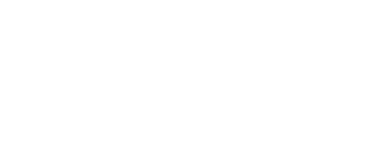
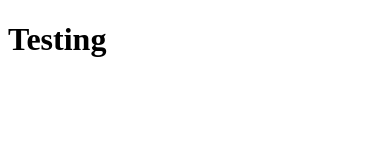
Before and after one commit to futurebound/odin-fullstack, a website: page projects/08-responsive-homepage/index.html in a window 390 px wide. Drawn offline with Linux system fonts and the light colour scheme.

```diff
--- a/projects/08-responsive-homepage/index.html
+++ b/projects/08-responsive-homepage/index.html
@@ -4,6 +4,9 @@
     <meta charset="UTF-8" />
     <meta name="viewport" content="width=device-width, initial-scale=1.0" />
     <title>Responsive Homepage</title>
+    <link rel="stylesheet" href="./style.css" />
   </head>
-  <body></body>
+  <body>
+    <h1>Testing</h1>
+  </body>
 </html>
```
Also changed, not shown: projects/08-responsive-homepage/fonts/PlayfairDisplay-Regular.ttf (added), projects/08-responsive-homepage/fonts/Roboto-Regular.ttf (added), projects/08-responsive-homepage/img/assets/landscape-xl.jpg (added), projects/08-responsive-homepage/img/assets/portait-xl.jpg (added), projects/08-responsive-homepage/style.css (added).
